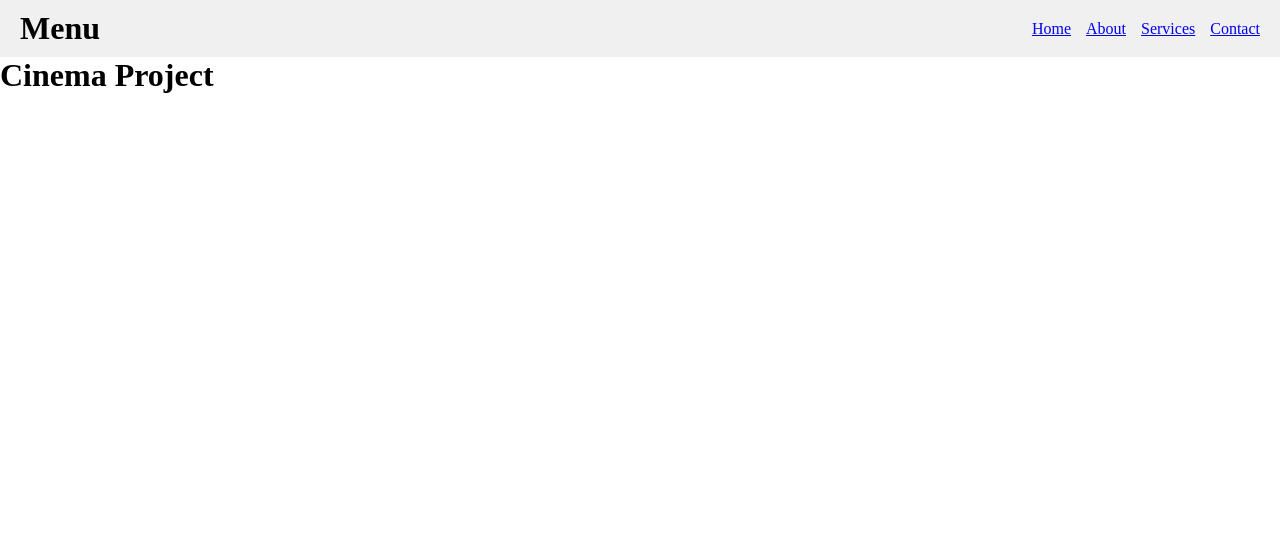
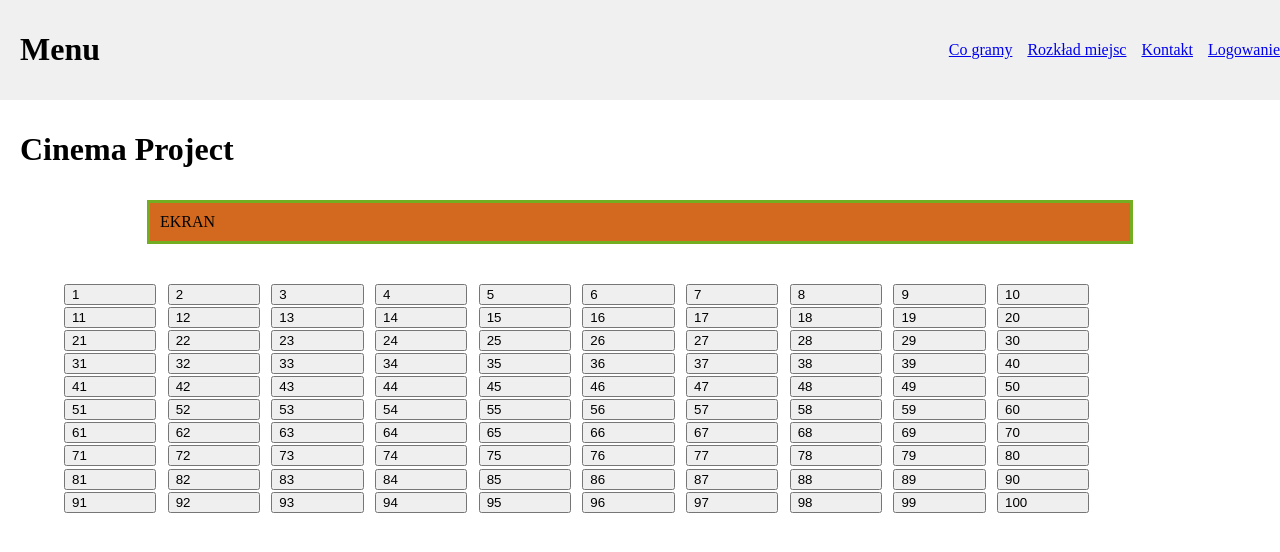
Before and after one commit to TrainingProjectONE/CinemaProject, a plain HTML site: page frontend/index.html in a window 1280 px wide. Drawn offline with Linux system fonts and the light colour scheme.

Commit message:
create hall

```diff
--- a/frontend/index.html
+++ b/frontend/index.html
@@ -11,10 +11,10 @@
         <h1>Menu</h1>
         <nav>
           <ul>
-            <li><a href="#home">Home</a></li>
-            <li><a href="#about">About</a></li>
-            <li><a href="#services">Services</a></li>
-            <li><a href="#contact">Contact</a></li>
+            <li><a href="#home">Co gramy</a></li>
+            <li><a href="#about">Rozkład miejsc</a></li>
+            <li><a href="#services">Kontakt</a></li>
+            <li><a href="#contact">Logowanie</a></li>
           </ul>
         </nav>
       </header>
@@ -23,6 +23,10 @@
         <h1>
             Cinema Project
         </h1>
+        <div id="cinemaRoom">
+            <div id="screen">EKRAN</div>
+            <div id="seats"></div>
+        </div>
       </main>
 
 
--- a/frontend/script.js
+++ b/frontend/script.js
@@ -1 +1,15 @@
 console.log('hallo cinema');
+
+const seats = document.getElementById("seats");
+
+
+
+const seatAmount = 100;
+
+for ( let i = 1; i <= seatAmount; i++) {
+
+    const seatButton = document.createElement("button");
+    seatButton.innerText = i;
+    seats.appendChild(seatButton);
+
+}
--- a/frontend/styles.css
+++ b/frontend/styles.css
@@ -1,4 +1,4 @@
-body, h1, ul {
+body, ul {
     margin: 0;
     padding: 0;
   }
@@ -9,7 +9,7 @@ body, h1, ul {
     justify-content: space-between;
     align-items: center;
     background-color: #f0f0f0;
-    padding: 10px 20px;
+    /* padding: 10px 20px; */
   }
 
   nav ul {
@@ -24,3 +24,44 @@ body, h1, ul {
   nav ul li:last-child {
     margin-right: 0;
   }
+
+  h1 {
+    padding: 10px 20px;
+  }
+
+  button {
+    display: flex;
+
+  }
+
+  /* #cinemaRoom{
+    display: grid;
+  } */
+
+
+  #seats {
+
+    display: grid;
+    grid-template-columns: repeat(10, 8%);
+    gap: 1%;
+    width: 90%;
+    height: 100%;
+    margin-top: 40px;
+    /* place-self: center; */
+    font-size: 25px;
+    /* justify-content: center; */
+    /* align-items: center; */
+    margin-left: auto;
+    margin-right: auto;
+
+  }
+
+  #screen {
+
+    height: 5%;
+    width: 75%;
+    background-color: chocolate;
+    padding: 10px;
+    border: 3px solid #73AD21;
+    margin: auto;
+  }
```
